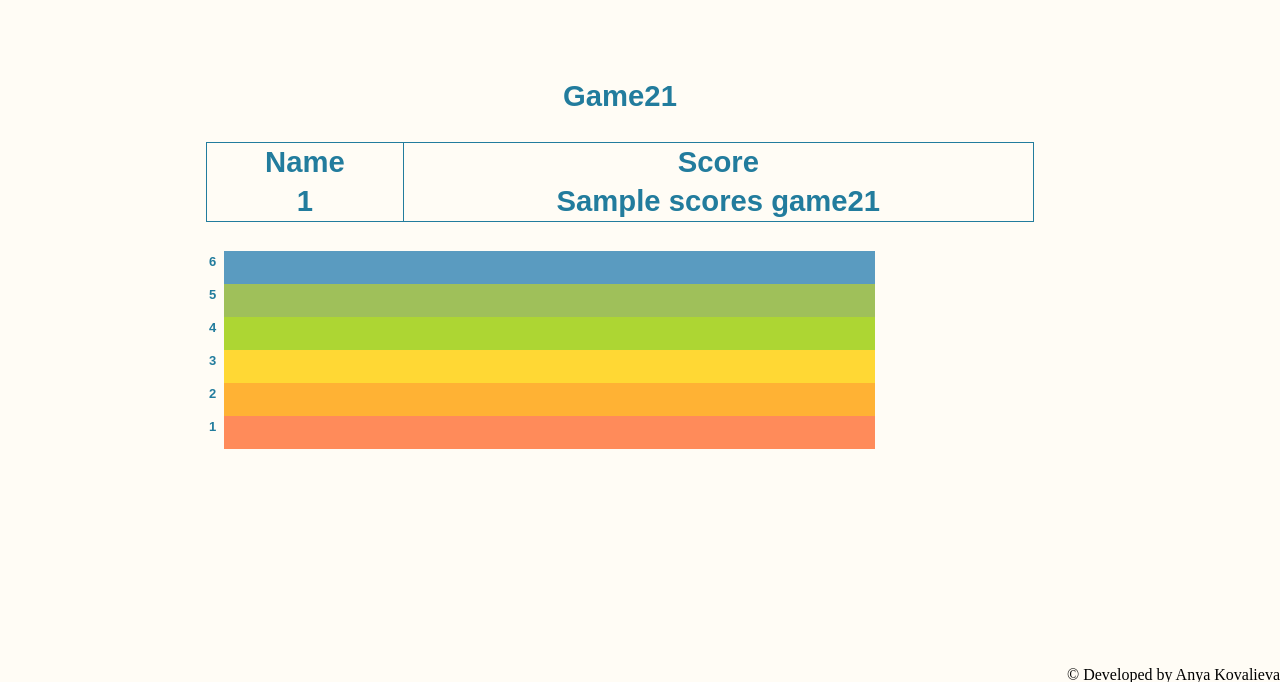
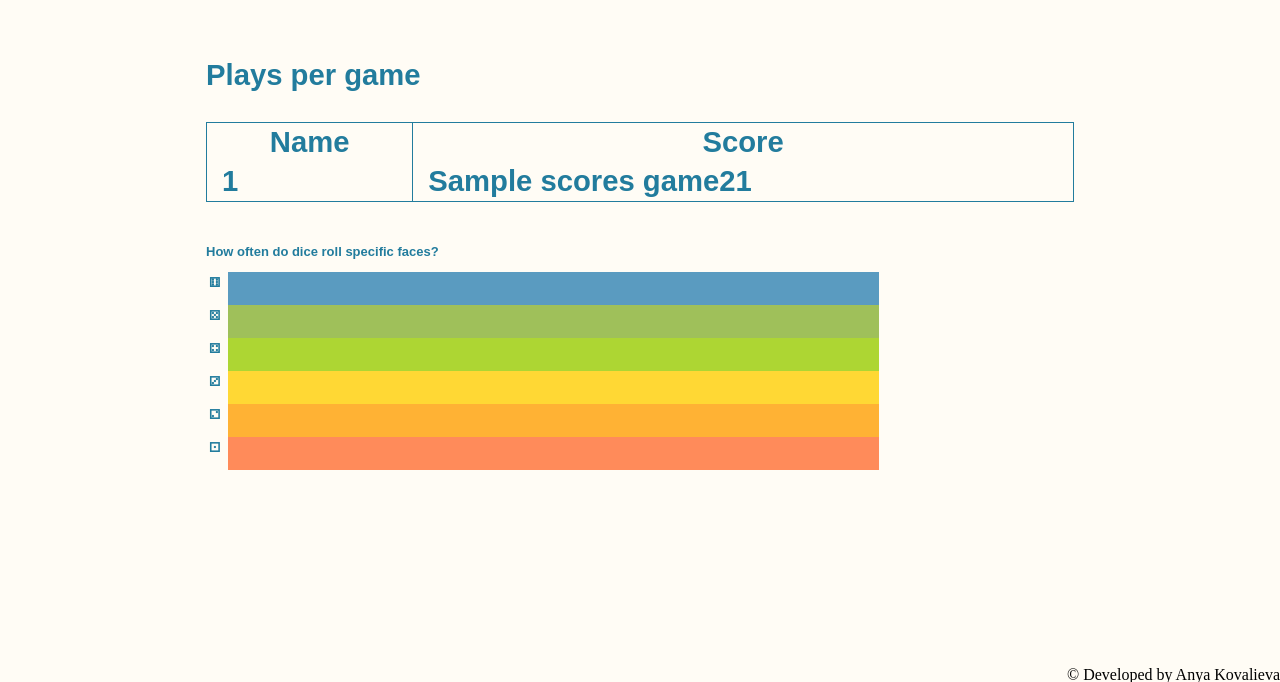
Before and after one commit to Elmittil/mvc-proj, a Symfony app: template templates/scores.html.twig in a window 1280 px wide. Shown: the part 158-840 px from the top of the page. Run offline with Twig, Linux system fonts and the light colour scheme; the template is opened without the code that fills it: most values are stand-ins (such as "Sample title", 1, 10 or a date in 2020); some libraries are stand-ins or nearby versions.

Commit message:
histogram got dice in place of numbers

```diff
--- a/templates/scores.html.twig
+++ b/templates/scores.html.twig
@@ -3,8 +3,8 @@
 {% block content %}
 <div class="game21-wrapper">
    <div class="centered-content">
-        <div class="game-score">
-            <h3>Game21<h3>
+        <div class="top-score-chart">
+            <h3>Plays per game<h3>
             <table class="rounds">
                 <tr>
                     <th>Name</th>
@@ -20,18 +20,20 @@
         </div>
 
         <div class="histo">
+        <p>How often do dice roll specific faces?</p>
+
             <div class="six histo-rate">
                 <span class="histo-star">
-                <i class="active icon-star"></i> 6           </span>
+                    <i class="active icon-star"></i>&#9861;</span>
                 <span class="bar-block">
-                <span id="bar-six" class="bar" style="width: {{ histogram.5[1] }}%">
-                    <span>{{ histogram.5[0] }}</span>&nbsp;
-                </span>
+                    <span id="bar-six" class="bar" style="width: {{ histogram.5[1] }}%">
+                        <span>{{ histogram.5[0] }}</span>&nbsp;
+                    </span>
                 </span>
             </div>
             <div class="five histo-rate">
                 <span class="histo-star">
-                <i class="active icon-star"></i> 5           </span>
+                <i class="active icon-star"></i>&#9860;</span>
                 <span class="bar-block">
                 <span id="bar-five" class="bar" style="width: {{ histogram.4[1] }}%">
                     <span>{{ histogram.4[0] }}</span>&nbsp;
@@ -41,7 +43,7 @@
 
             <div class="four histo-rate">
                 <span class="histo-star">
-                <i class="active icon-star"></i> 4           </span>
+                <i class="active icon-star"></i>&#9859;</span>
                 <span class="bar-block">
                 <span id="bar-four" class="bar" style="width: {{ histogram.3[1] }}%">
                     <span>{{ histogram.3[0] }}</span>&nbsp;
@@ -51,7 +53,7 @@
 
             <div class="three histo-rate">
                 <span class="histo-star">
-                <i class="active icon-star"></i> 3           </span>
+                <i class="active icon-star"></i>&#9858;</span>
                 <span class="bar-block">
                 <span id="bar-three" class="bar" style="width: {{ histogram.2[1] }}%">
                     <span>{{ histogram.2[0] }}</span>&nbsp;
@@ -61,7 +63,7 @@
 
             <div class="two histo-rate">
                 <span class="histo-star">
-                <i class="active icon-star"></i> 2           </span>
+                <i class="active icon-star"></i>&#9857;</span>
                 <span class="bar-block">
                 <span id="bar-two" class="bar" style="width: {{ histogram.1[1] }}%">
                     <span>{{ histogram.1[0] }}</span>&nbsp;
@@ -71,7 +73,7 @@
 
             <div class="one histo-rate">
                 <span class="histo-star">
-                <i class="active icon-star"></i> 1           </span>
+                <i class="active icon-star"></i>&#x2680;</span>
                 <span class="bar-block">
                 <span id="bar-one" class="bar" style="width: {{ histogram.0[1] }}%">
                     <span>{{ histogram.0[0] }}</span>&nbsp;
```
